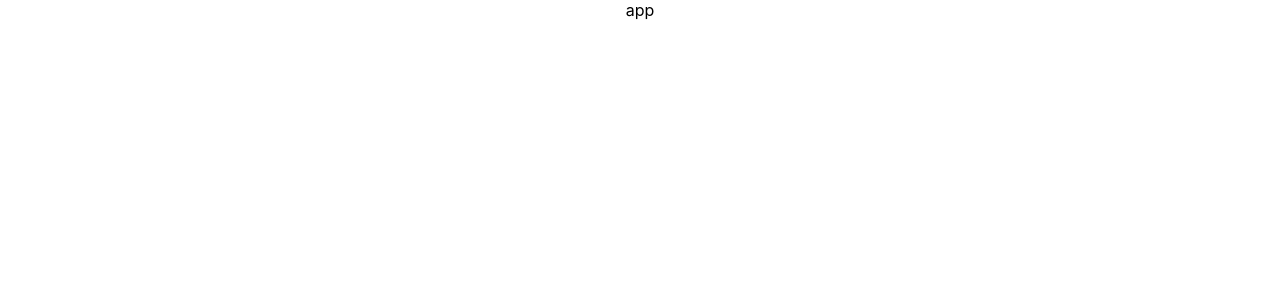
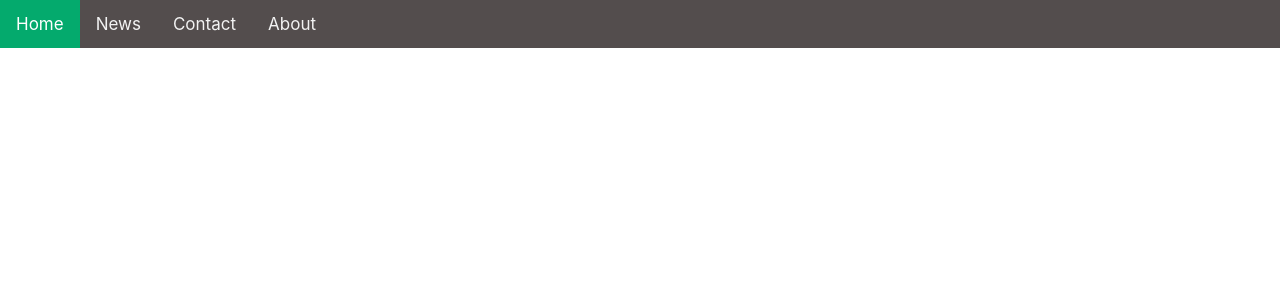
Before and after one commit to ddong180302/redux-react-app, a React (Create React App) app: page / in a window 1280 px wide. Shown: the top 300 px of the page. Built offline with nearby package versions, Linux system fonts and the light colour scheme.

Commit message:
commit 2

```diff
--- a/package.json
+++ b/package.json
@@ -13,6 +13,7 @@
     "react-toastify": "^9.1.1",
     "redux": "^4.2.1",
     "redux-thunk": "^2.4.2",
+    "sass": "^1.42.1",
     "web-vitals": "^2.1.4"
   },
   "scripts": {
--- a/src/App.css
+++ b/src/App.css
@@ -2,7 +2,7 @@
   text-align: center;
 }
 
-.App-logo {
+/* .App-logo {
   height: 40vmin;
   pointer-events: none;
 }
@@ -35,4 +35,4 @@
   to {
     transform: rotate(360deg);
   }
-}
+} */
--- a/src/App.js
+++ b/src/App.js
@@ -1,10 +1,10 @@
-
+import Nav from './views/Nav';
 import './App.css';
 
 function App() {
   return (
     <div className="App">
-      app
+      <Nav />
     </div>
   );
 }
--- a/src/index.css
+++ b/src/index.css
@@ -3,7 +3,7 @@ body {
   font-family: -apple-system, BlinkMacSystemFont, 'Segoe UI', 'Roboto', 'Oxygen',
     'Ubuntu', 'Cantarell', 'Fira Sans', 'Droid Sans', 'Helvetica Neue',
     sans-serif;
-  -webkit-font-smoothing: antialiased;
+  -webkit-font-smoothing : antialiased;
   -moz-osx-font-smoothing: grayscale;
 }
 
--- /dev/null
+++ b/src/views/Nav.js
@@ -0,0 +1,15 @@
+import './Nav.scss';
+
+
+function Nav() {
+    return (
+        <div className="topnav">
+            <a className="active" href="#home">Home</a>
+            <a href="#news">News</a>
+            <a href="#contact">Contact</a>
+            <a href="#about">About</a>
+        </div >
+    );
+}
+
+export default Nav;
--- /dev/null
+++ b/src/views/Nav.scss
@@ -0,0 +1,24 @@
+.topnav {
+    overflow        : hidden;
+    background-color: #534d4d;
+
+    a {
+        float          : left;
+        color          : #f2f2f2;
+        text-align     : center;
+        padding        : 14px 16px;
+        text-decoration: none;
+        font-size      : 17px;
+
+        &:hover {
+            background-color: #ddd;
+            color           : black;
+        }
+
+        &.active {
+            background-color: #04AA6D;
+            color           : white;
+        }
+    }
+
+}
```
Also changed, not shown: public/index.html (+0 -23 lines), 1 other file (tests, documents, lock files or other folders).
